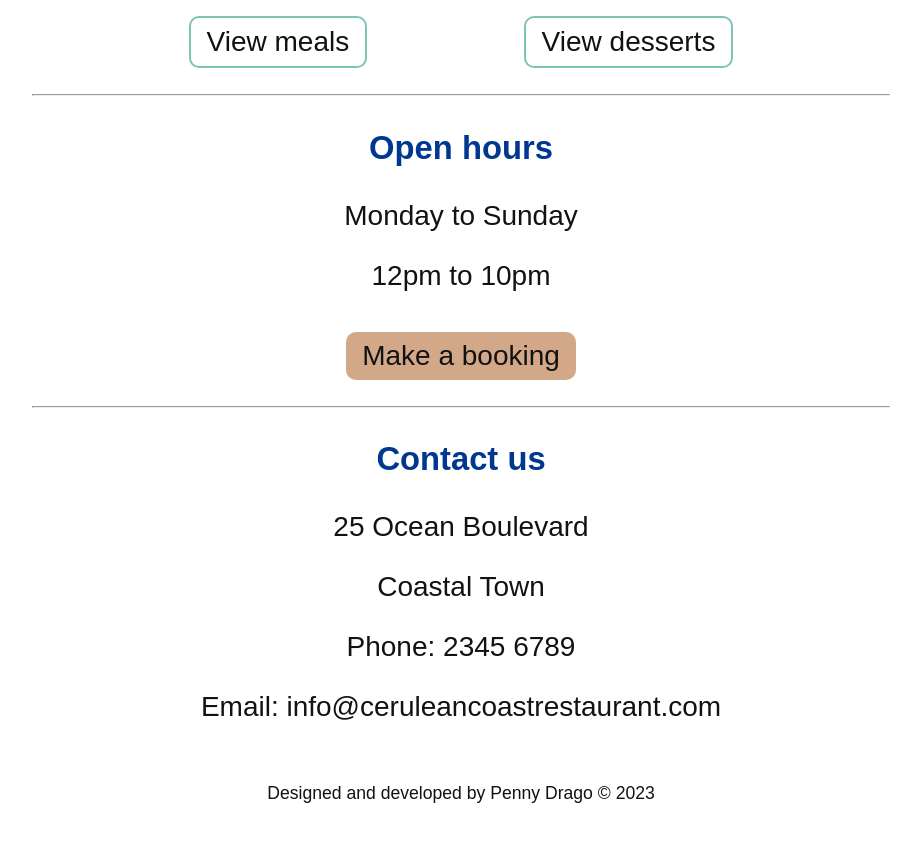
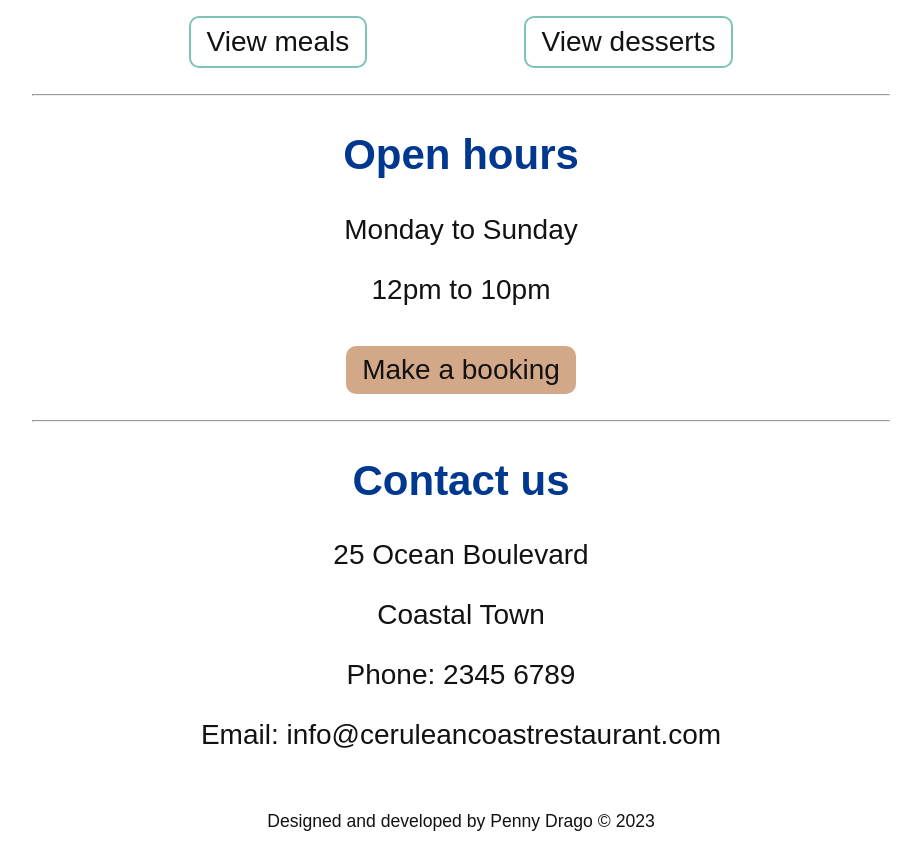
Before and after one commit to pennydrago/cerulean-coast, a React (Create React App) app: page / in a window 1280 px wide. Shown: the part 860-1710 px from the top of the page, without its empty margins (179-1100 px from the left). Before the commit the page ends 1682 px from the top, so only its background shows below. Built offline with nearby package versions, Linux system fonts and the light colour scheme.

Commit message:
Add CSS styles to food cards and form

```diff
--- a/src/components/App.css
+++ b/src/components/App.css
@@ -23,7 +23,7 @@
   margin: 0 auto;
 }
 
-h1, h2, h3 {
+h1, h2 {
   color: #00388f;
 }
 
@@ -85,9 +85,17 @@ h1, h2, h3 {
 /* FoodCard component styles */
 
 .food-card {
-  background-color: #E7E7E7;
+  background-color: #F3ECE6;
   display: flex;
   margin: 0rem 0rem 3rem;
+  transition: 0.5s;
+}
+
+.food-card:hover {
+  transform: scale(1.05);
+  box-shadow: 10px 10px 2px #888888;
+  cursor: pointer;
+  background-color: #E7DACD;
 }
 
 .food-image {
@@ -112,6 +120,7 @@ h1, h2, h3 {
   margin: 0 auto;
   padding: 1rem 2rem;
   text-align: left;
+  border: solid 2px #121212;
 }
 
 #booking-form label {
--- a/src/components/Home.js
+++ b/src/components/Home.js
@@ -19,13 +19,13 @@ export default function Home() {
         </div>
         <hr />
         {/* Open hours */}
-        <h3>Open hours</h3>
+        <h2>Open hours</h2>
         <p>Monday to Sunday</p>
         <p>12pm to 10pm</p>
         <button onClick={scrollToTop}><Link className="button-link" to="/bookings">Make a booking</Link></button>
         <hr />
         {/* Contact details */}
-        <h3>Contact us</h3>
+        <h2>Contact us</h2>
         <p>25 Ocean Boulevard</p>
         <p>Coastal Town</p>
         <p>Phone: 2345 6789</p>
```
